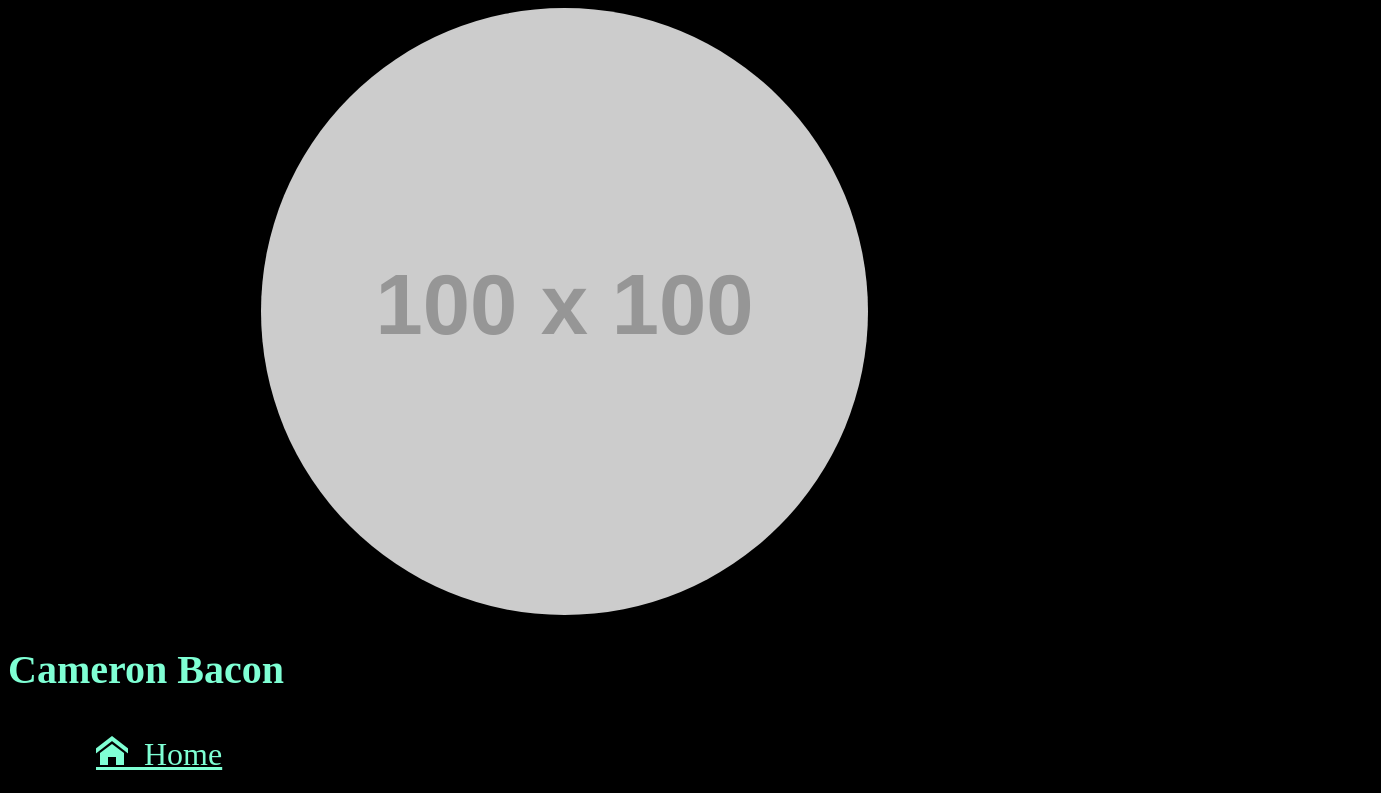
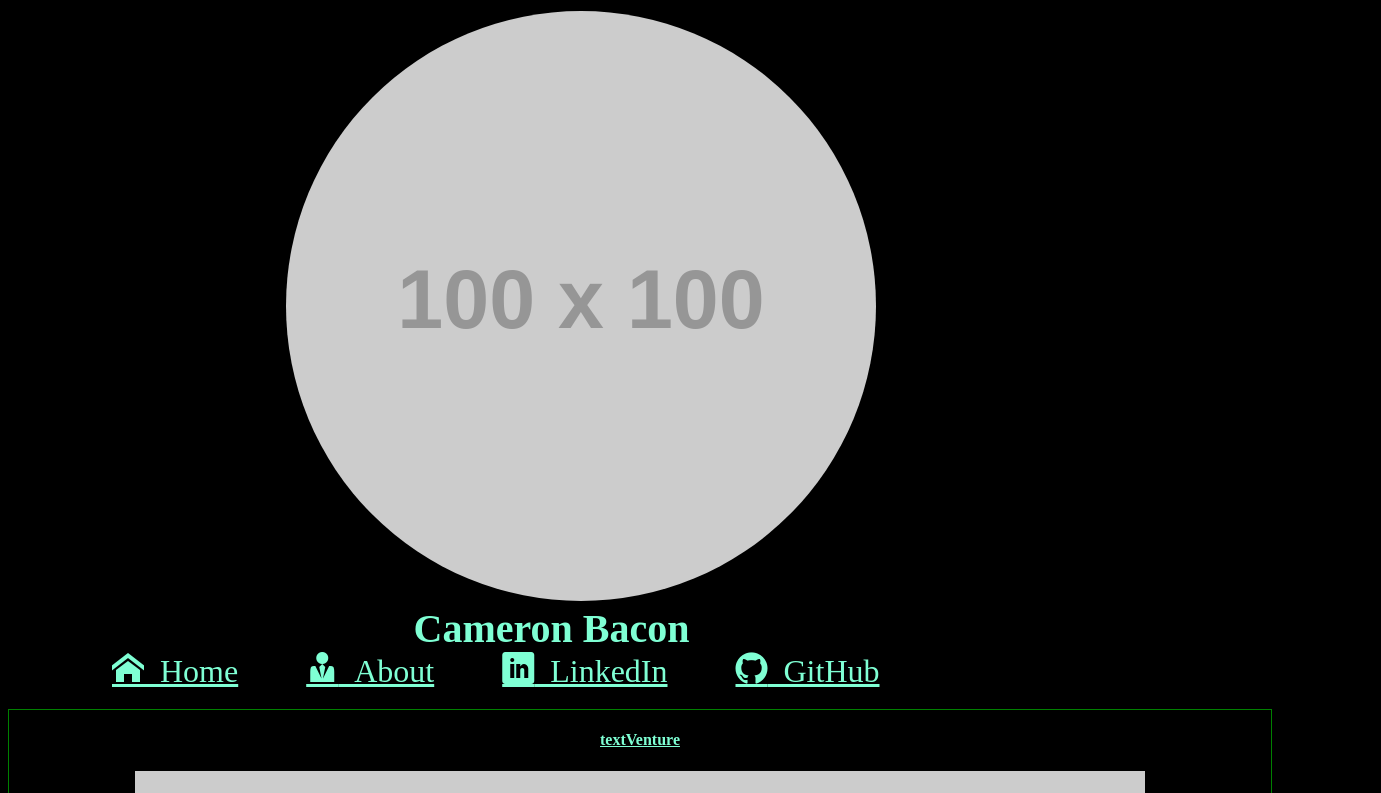
Before and after one commit to cameronmbacon/portfolio, a plain HTML site: page index.html in a window 1280 px wide. Shown: the top 793 px of the page, 1381 px wide, since content can reach past the window. Drawn offline with nearby package versions, Linux system fonts and the light colour scheme; placeholder pictures from the web are drawn by us; files whose address does not match are found by name.

Commit message:
changed viewport settings to have nav menu display hamburger menu in phone landscape mode. changed h1 css

```diff
--- a/index.html
+++ b/index.html
@@ -26,13 +26,14 @@
 
   <body>
     <header class="clearfix">
+      <nav class="main-nav">
       <hgroup>
         <figure class="headshot-container">
           <img src="http://placehold.it/100" alt="dev-picture">
         </figure>
         <h1>Cameron Bacon</h1>
       </hgroup>
-      <nav class="main-nav">
+
         <div class="icon-menu"></div>
         <ul>
           <li class="tab" data-content="projects"><a href="#" class="icon-home"> Home</a></li>
--- a/styles/modules.css
+++ b/styles/modules.css
@@ -5,12 +5,16 @@ hgroup {
 }
 
 hgroup h1 {
-  display: inline-block;
-  text-align: right;
+  display: block;
+  text-align: center;
+  margin: 0 auto;
   vertical-align: top;
   font-size: 2.5em;
 }
 
+h1 {
+  padding-left: 1em;
+}
 .headshot-container img {
   width: 60%;
   max-width: 100%;
@@ -79,7 +83,7 @@ h4.project-title {
   display: none;
 }
 
-@media only screen and (min-width: 640px) {
+@media only screen and (min-width: 923px) {
   .icon-menu {
     display: none;
   }
@@ -93,7 +97,9 @@ h4.project-title {
   }
 
   .main-nav ul li {
-    display: inline-block;
+    display: inline;
+    margin: 1em 1em 1em 1em;
+    padding: 0;
   }
 
   .main-nav ul li:hover a {
```
